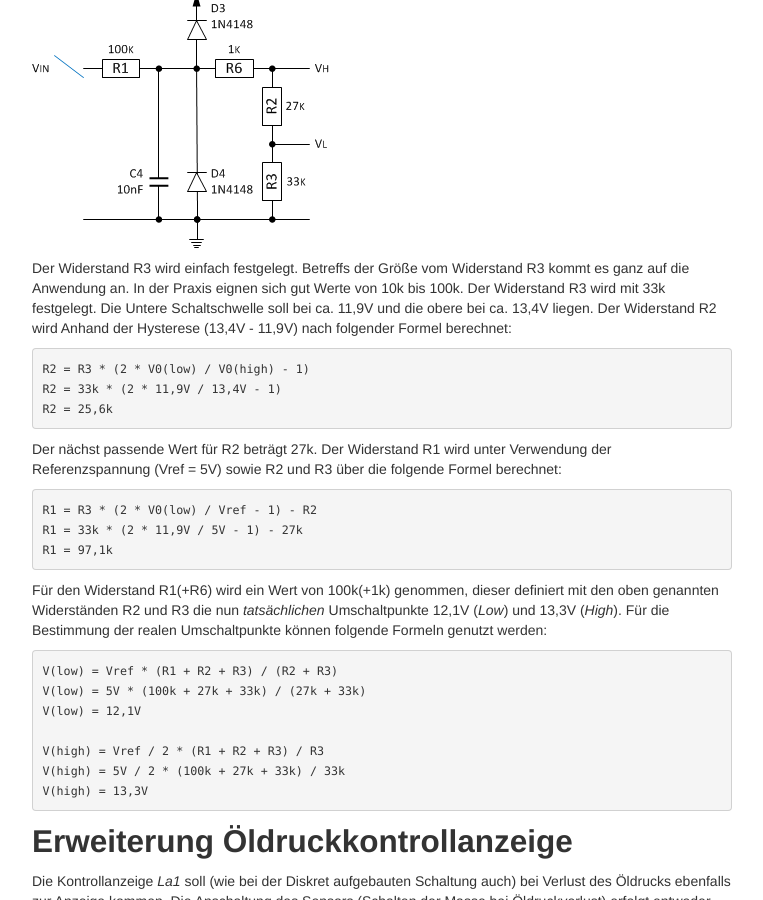
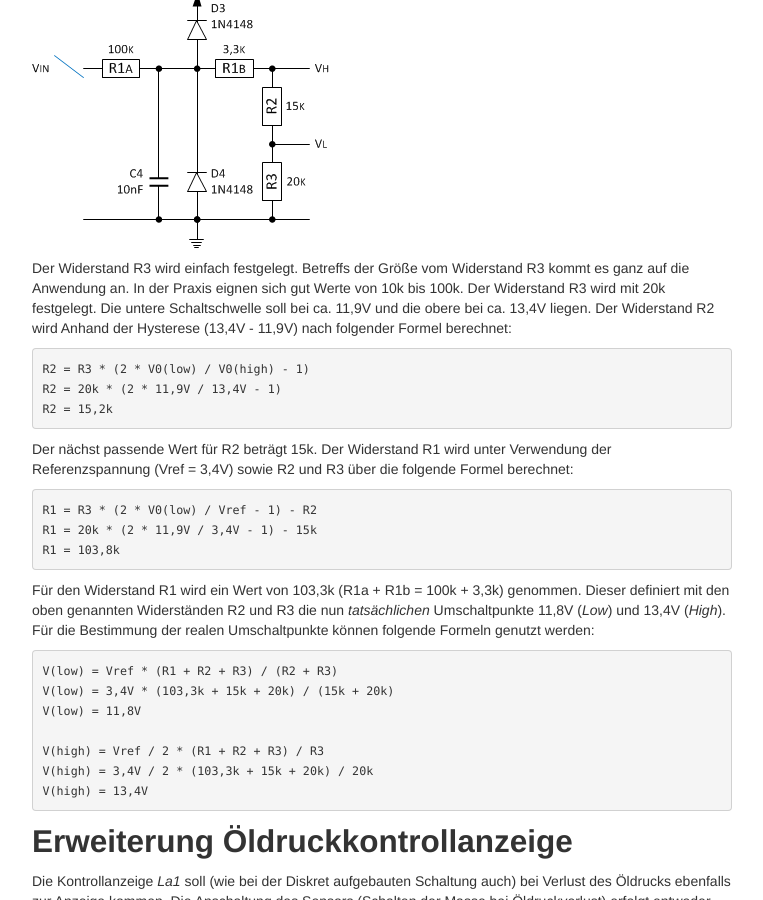
Before and after one commit to brickpool/Speedometer, a Jekyll site: the page built from pages/kontrollanzeige_2.md, in a window 1280 px wide and 900 px high, scrolled down 1365 px. Shown: the whole window, without its empty margins (258-1021 px from the left). Built offline with Jekyll 4.4.1, drawn with Linux system fonts in a browser that asks for light colours; some of the changed text lies outside the part shown.

Commit message:
Update Indicator

```diff
--- a/pages/kontrollanzeige_2.md
+++ b/pages/kontrollanzeige_2.md
@@ -17,7 +17,7 @@ Grundsätzlich funktionieren die drei für die Ladekontrollanzeige verwendeten E
 - Wenn die Spannung am _Trigger_-Pin 2 weniger als die Hälfte der Referenzspannung vom _Control Voltage_-Pin 5 des IC's beträgt, wird das interne RS-FlipFlop gesetzt und der Ausgang _Output_-Pin 3 geht auf _High_ (Spannung erreicht fast Vcc: Kontolllampe leuchtet).
 - Wenn die Spannung am _Treshold_-Pin 6 mehr als die Referenzspannung vom _Control Voltage_-Pin 5 beträgt, wird das interne RS-FlipFlop zurückgesetzt und der Ausgang Pin 3 geht in den _Low_-Zustand (Spannung erreicht fast 0V: Kontolllampe erlischt).
 
-Der Pin _Control Voltage_ benötigt eine stabile Spannung, um die korrekten Umschaltpunkte für die zwei internen Komparatoren, welche zusätzlich mit den Pins _Trigger_ und _Treshold_ verbunden sind, zu erhalten. Eine mit Vorwiderstand angeschlossene Zenerdiode an Pin _Control Voltage_ könnte eine genügend genaue Spannungsreferenz liefern. Die integrierten Widerstände vom Timer sind jedoch genau genug, wenn eine stabile Versorgungsspannung genutzt wird. Die Referenzspannung am Pin _Control Voltage_ hat im unbeschalteten Zustand 2/3 von Vcc. Mit Vcc = 7,5 beträgt die Referenzspannung Vref = 5V.
+Der Pin _Control Voltage_ benötigt eine stabile Spannung, um die korrekten Umschaltpunkte für die zwei internen Komparatoren, welche zusätzlich mit den Pins _Trigger_ und _Treshold_ verbunden sind, zu erhalten. Eine mit Vorwiderstand angeschlossene Zenerdiode an Pin _Control Voltage_ könnte eine genügend genaue Spannungsreferenz liefern. Die integrierten Widerstände vom Timer sind jedoch genau genug, wenn eine stabile Versorgungsspannung genutzt wird. Die Referenzspannung am Pin _Control Voltage_ hat im unbeschalteten Zustand 2/3 von Vcc. Mit Vcc = 5,1V beträgt die Referenzspannung Vref = 3,4V.
 
 Der Einsatz des Kondensator C5 schafft Abhilfe gegen Störungen beim Wechsel vom Zustand _High_ in den Zustand _Low_. Aufgabe der PNP-Schaltstufe war es, die Versorgungsspannung zu schalten. Der Ausgangsstrom des _Timer_-Bausteins reicht ausreicht, um den Kontrollanzeige zum Leuchten zu bringen. Das Datenblatt verrät, dass der maximale Ausgangstrom beim TLC555 bis zu 15 mA betragen darf. Sollte der Ausgang sogar gegen Masse oder die Betriebsspannung _kurzgeschlossen_ sein, fließt der eben genannte Strom aus den Ausgangspin und die Spannung bricht zusammen bzw. es dürfen bis zu 150mA in den Ausgangspin fließen.
 
@@ -27,27 +27,27 @@ Der Spannungsteiler bestehend aus R1 und R2+R3 wird so ausgelegt und an _Treshol
 
 ![Kontrollanzeige 555 Abb.2](../images/Kontrollanzeige_mit_555_2.png)
 
-Der Widerstand R3 wird einfach festgelegt. Betreffs der Größe vom Widerstand R3 kommt es ganz auf die Anwendung an. In der Praxis eignen sich gut Werte von 10k bis 100k. Der Widerstand R3 wird mit 33k festgelegt. Die Untere Schaltschwelle soll bei ca. 11,9V und die obere bei ca. 13,4V liegen. Der Widerstand R2 wird Anhand der Hysterese (13,4V - 11,9V) nach folgender Formel berechnet:
+Der Widerstand R3 wird einfach festgelegt. Betreffs der Größe vom Widerstand R3 kommt es ganz auf die Anwendung an. In der Praxis eignen sich gut Werte von 10k bis 100k. Der Widerstand R3 wird mit 20k festgelegt. Die untere Schaltschwelle soll bei ca. 11,9V und die obere bei ca. 13,4V liegen. Der Widerstand R2 wird Anhand der Hysterese (13,4V - 11,9V) nach folgender Formel berechnet:
 
     R2 = R3 * (2 * V0(low) / V0(high) - 1)
-    R2 = 33k * (2 * 11,9V / 13,4V - 1)
-    R2 = 25,6k
+    R2 = 20k * (2 * 11,9V / 13,4V - 1)
+    R2 = 15,2k
 
-Der nächst passende Wert für R2 beträgt 27k. Der Widerstand R1 wird unter Verwendung der Referenzspannung (Vref = 5V) sowie R2 und R3 über die folgende Formel berechnet:
+Der nächst passende Wert für R2 beträgt 15k. Der Widerstand R1 wird unter Verwendung der Referenzspannung (Vref = 3,4V) sowie R2 und R3 über die folgende Formel berechnet:
 
     R1 = R3 * (2 * V0(low) / Vref - 1) - R2
-    R1 = 33k * (2 * 11,9V / 5V - 1) - 27k
-    R1 = 97,1k
+    R1 = 20k * (2 * 11,9V / 3,4V - 1) - 15k
+    R1 = 103,8k
 
-Für den Widerstand R1(+R6) wird ein Wert von 100k(+1k) genommen, dieser definiert mit den oben genannten Widerständen R2 und R3 die nun _tatsächlichen_ Umschaltpunkte 12,1V (_Low_) und 13,3V (_High_). Für die Bestimmung der realen Umschaltpunkte können folgende Formeln genutzt werden:
+Für den Widerstand R1 wird ein Wert von 103,3k (R1a + R1b = 100k + 3,3k) genommen. Dieser definiert mit den oben genannten Widerständen R2 und R3 die nun _tatsächlichen_ Umschaltpunkte 11,8V (_Low_) und 13,4V (_High_). Für die Bestimmung der realen Umschaltpunkte können folgende Formeln genutzt werden:
 
     V(low) = Vref * (R1 + R2 + R3) / (R2 + R3)
-    V(low) = 5V * (100k + 27k + 33k) / (27k + 33k)
-    V(low) = 12,1V
+    V(low) = 3,4V * (103,3k + 15k + 20k) / (15k + 20k)
+    V(low) = 11,8V
 
     V(high) = Vref / 2 * (R1 + R2 + R3) / R3
-    V(high) = 5V / 2 * (100k + 27k + 33k) / 33k
-    V(high) = 13,3V
+    V(high) = 3,4V / 2 * (103,3k + 15k + 20k) / 20k
+    V(high) = 13,4V
 
 ## Erweiterung Öldruckkontrollanzeige
 Die Kontrollanzeige _La1_ soll (wie bei der Diskret aufgebauten Schaltung auch) bei Verlust des Öldrucks ebenfalls zur Anzeige kommen. Die Anschaltung des Sensors (Schalten der Masse bei Öldruckverlust) erfolgt entweder einfach an dem _Trigger_ Eingang vom _Timer_-Baustein oder am Ausgang mittels geeigneter Logik bestehend aus Transisor und Dioden (abgek. [DTL](http://de.wikipedia.org/wiki/Diode-Transistor-Logik)).
```
Also changed, not shown: images/Astabile_Kippstufe_555.png, images/Erzeugung_einer_5V_Spannungsversorgung.png, images/Kontrollanzeige_mit_555_1.png, images/Kontrollanzeige_mit_555_2.png, images/Kontrollanzeige_mit_555_3.png, images/Messung_Spannung_Kl.61_1.png.
